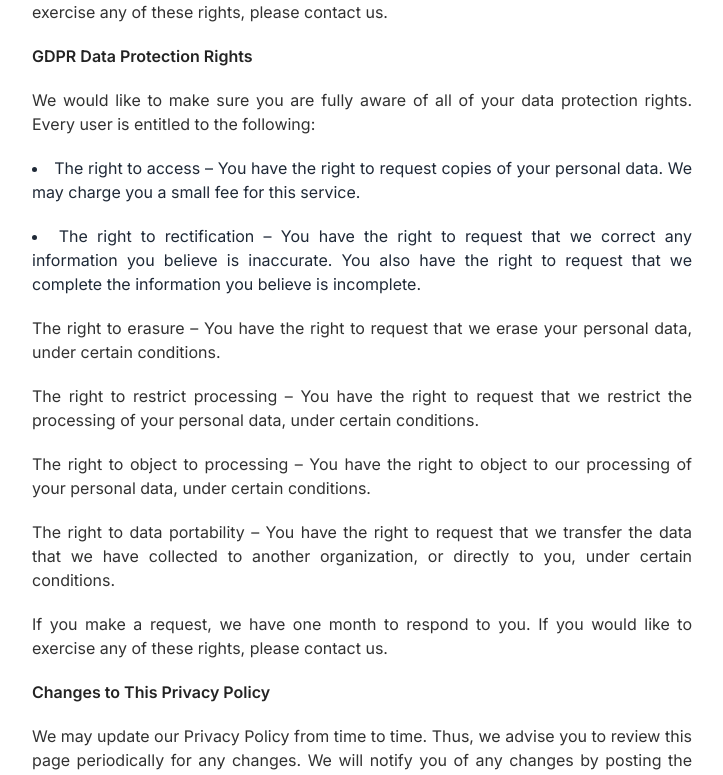
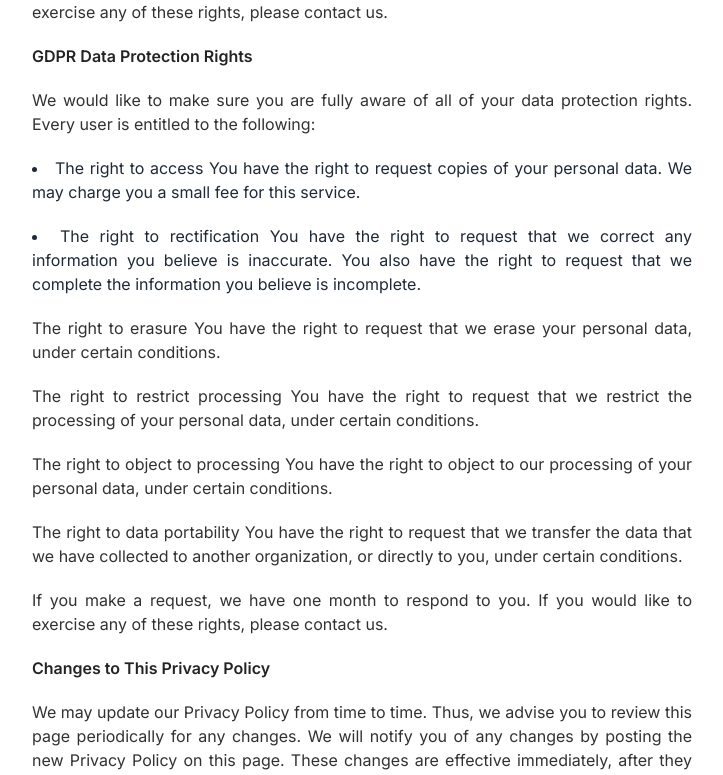
Before and after one commit to UtkarshVerma-Space/kindlecave, a Next.js app: page /Contacts/Privacy in a window 1280 px wide. Shown: the part 2506-3281 px from the top of the page, without its empty margins (278-1001 px from the left). Built offline with nearby package versions, Linux system fonts and the light colour scheme.

Commit message:
Added T&C Page Privacy Policy Refund and Replace Contact

```diff
--- a/app/Contacts/Privacy/page.jsx
+++ b/app/Contacts/Privacy/page.jsx
@@ -31,12 +31,12 @@ export default function page() {
     <li>Find and prevent fraud</li>
 </p>
 <h2>Log Files</h2>
-<p>kindlecave follows a standard procedure of using log files. These files log visitors when they visit websites. All hosting companies do this and a part of hosting services' analytics. The information collected by log files include internet protocol (IP) addresses, browser type, Internet Service Provider (ISP), date and time stamp, referring/exit pages, and possibly the number of clicks. These are not linked to any information that is personally identifiable. The purpose of the information is for analyzing trends, administering the site, tracking users' movement on the website, and gathering demographic information.</p>
+<p>kindlecave follows a standard procedure of using log files. These files log visitors when they visit websites. All hosting companies do this and a part of hosting services' analytics. The information collected by log files include internet protocol IP addresses, browser type, Internet Service Provider ISP, date and time stamp, referring/exit pages, and possibly the number of clicks. These are not linked to any information that is personally identifiable. The purpose of the information is for analyzing trends, administering the site, tracking users' movement on the website, and gathering demographic information.</p>
 
 
 
 <h2>Google DoubleClick DART Cookie</h2>
-<p>Google is one of a third-party vendor on our site. It also uses cookies, known as DART cookies, to serve ads to our site visitors based upon their visit to www.website.com and other sites on the internet. However, visitors may choose to decline the use of DART cookies by visiting the Google ad and content network Privacy Policy at the following URL – https://policies.google.com/technologies/ads</p>
+<p>Google is one of a third-party vendor on our site. It also uses cookies, known as DART cookies, to serve ads to our site visitors based upon their visit to www.website.com and other sites on the internet. However, visitors may choose to decline the use of DART cookies by visiting the Google ad and content network Privacy Policy at the following URL  https://policies.google.com/technologies/ads</p>
 
 
 <h2>Advertising Partners Privacy Policies</h2>
@@ -63,14 +63,14 @@ Request that a business that sells a consumer's personal data, not sell the cons
 
 <h2>GDPR Data Protection Rights</h2>
 <p>We would like to make sure you are fully aware of all of your data protection rights. Every user is entitled to the following:</p>
-<li>The right to access – You have the right to request copies of your personal data. We may charge you a small fee for this service.</li>
-<li>The right to rectification – You have the right to request that we correct any information you believe is inaccurate. You also have the right to request that we complete the information you believe is incomplete.</li>
-<p>The right to erasure – You have the right to request that we erase your personal data, under certain conditions.</p>
-<p>The right to restrict processing – You have the right to request that we restrict the processing of your personal data, under certain conditions.</p>
+<li>The right to access  You have the right to request copies of your personal data. We may charge you a small fee for this service.</li>
+<li>The right to rectification  You have the right to request that we correct any information you believe is inaccurate. You also have the right to request that we complete the information you believe is incomplete.</li>
+<p>The right to erasure  You have the right to request that we erase your personal data, under certain conditions.</p>
+<p>The right to restrict processing  You have the right to request that we restrict the processing of your personal data, under certain conditions.</p>
 
-<p>The right to object to processing – You have the right to object to our processing of your personal data, under certain conditions.</p>
+<p>The right to object to processing  You have the right to object to our processing of your personal data, under certain conditions.</p>
 
-<p>The right to data portability – You have the right to request that we transfer the data that we have collected to another organization, or directly to you, under certain conditions.</p>
+<p>The right to data portability You have the right to request that we transfer the data that we have collected to another organization, or directly to you, under certain conditions.</p>
 
 <p>If you make a request, we have one month to respond to you. If you would like to exercise any of these rights, please contact us.</p>
 
--- a/app/Contacts/Refund/page.jsx
+++ b/app/Contacts/Refund/page.jsx
@@ -11,11 +11,11 @@ export default function page() {
         <p>Thank you for your purcnase. We nope you are nappy with your purcnase. However, if you are not completely satisfied with your purchase for any reason, you may return it to us for a full refund, store credit, or an exchange. Please see below for more information on our return policy.</p>
 
 <h3>RETURNS</h3>
-<p>All returns must be postmarked Within seven (7) days of the purcnase date. All returned items must be in new and unused condition, with all original tags and labels attached</p>
+<p>All returns must be postmarked Within seven 7 days of the purcnase date. All returned items must be in new and unused condition, with all original tags and labels attached</p>
 
 <h3>RETURN PROCESS</h3>
 <p>To return an item, please email customer service at contactutkarshverma@proton.me to obtain a
-Return Mercnandise Authorization (RMA) number. After receiving a RMA number, Place the item
+Return Mercnandise Authorization RMA number. After receiving a RMA number, Place the item
 securely in its original packaging and include your proof of purchase, then mail your return to the
 following address:
 kindlecave_store I Call or Contact for retum
@@ -30,7 +30,7 @@ will be paid or reimbursed by us.</p>
 
 <h3>REFUNDS</h3>
 <p>After receiving your return and inspecting the condition of your item, we will process your return or
-exchange. Please allow at least seven (7) days trom the receipt of your item to process your return
+exchange. Please allow at least seven 7 days trom the receipt of your item to process your return
 or exchange. Refunds may take 1-2 billing cycles to appear on your credit card statement,
 depending on your credit card company. We will notity you by email when your retum has been
 processed.</p>
```
